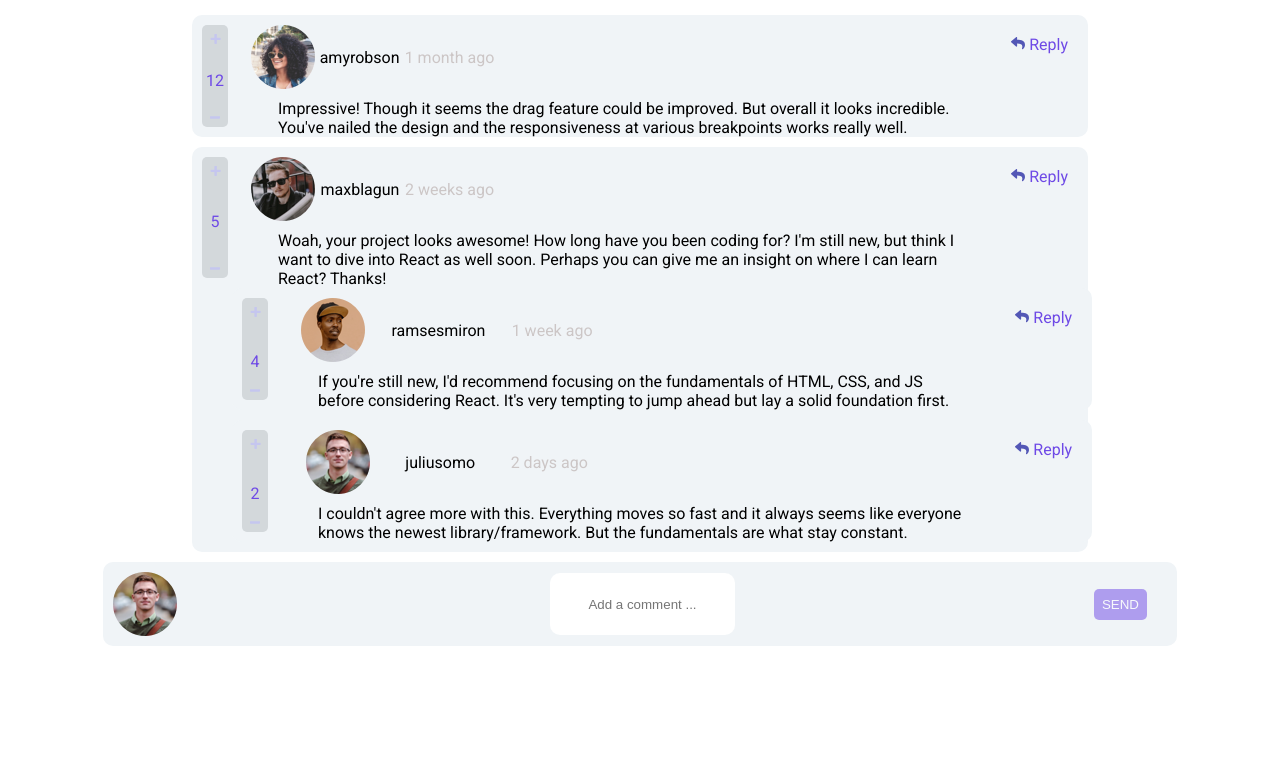
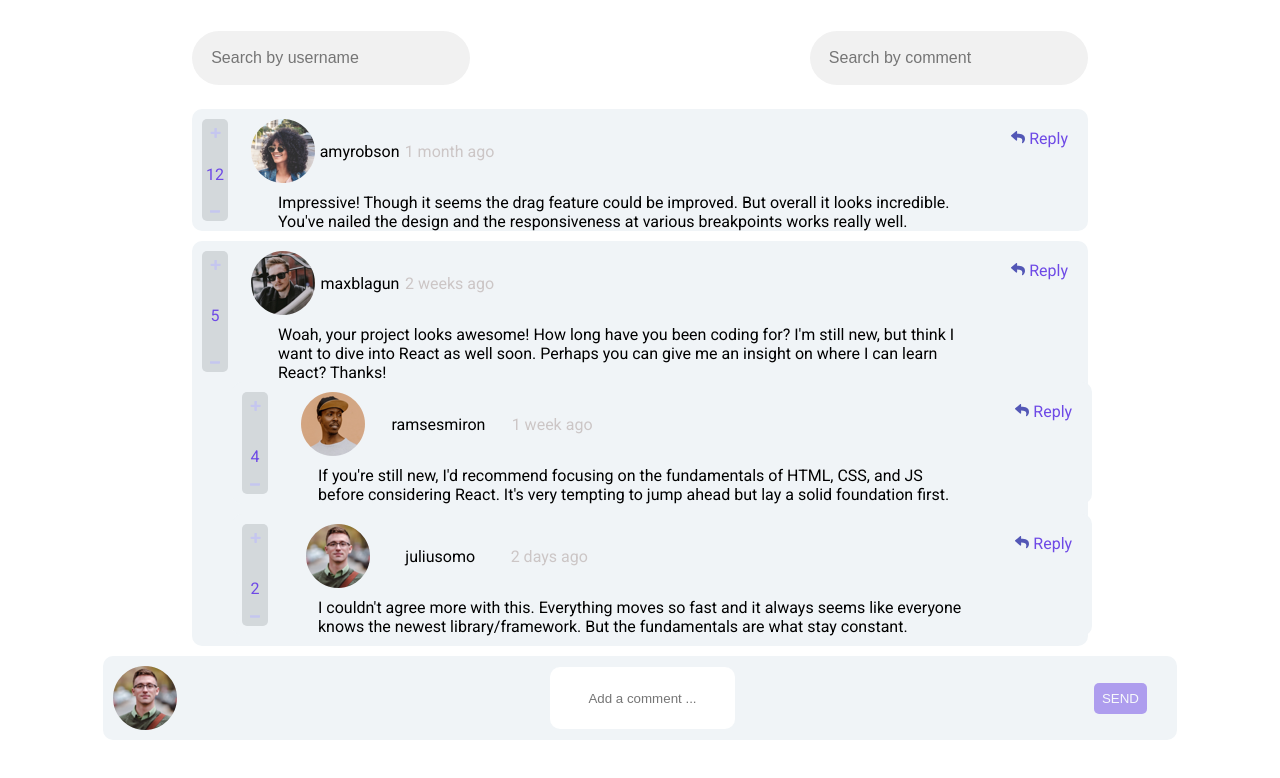
Before and after one commit to shahrzadJavadiKoushesh/AsanPadrakht-Internship, an Angular app in the folder interactiveCommentSection/: page / in a window 1280 px wide. Shown: the top 778 px of the page. Built offline with nearby package versions, Linux system fonts and the light colour scheme.

Commit message:
add search component

```diff
--- a/interactiveCommentSection/src/app/app.component.html
+++ b/interactiveCommentSection/src/app/app.component.html
@@ -1,10 +1,15 @@
 <div class="comments">
+    <div class="search-bar">
+        <app-search [placeholder]="'Search by username'"></app-search>
+        <app-search [placeholder]="'Search by comment'"></app-search>
+    </div>
     <div *ngFor="let comment of data.comments;" class="comment">
         <div class="comment-header">
             <div class="comment-score">
                 <img src="../assets/images/icon-plus.svg" alt="" (click)="changeScroe(comment, true)" class="plusOne">
                 <span class="score">{{comment.score}}</span>
-                <img src="../assets/images/icon-minus.svg" alt="" (click)="changeScroe(comment, false)"  class="minusOne">
+                <img src="../assets/images/icon-minus.svg" alt="" (click)="changeScroe(comment, false)"
+                    class="minusOne">
             </div>
             <div class="comment-right-part">
                 <div class="top">
@@ -27,10 +32,12 @@
             <div *ngFor="let reply of comment.replies" class="reply comment">
                 <div class="reply-header">
                     <div class="comment-score">
-                        <img src="../assets/images/icon-plus.svg" alt="" (click)="changeScroe(reply, true)" class="plusOne">
+                        <img src="../assets/images/icon-plus.svg" alt="" (click)="changeScroe(reply, true)"
+                            class="plusOne">
                         <i class="fas fa-thumbs-up"></i>
                         <span class="score">{{reply.score}}</span>
-                        <img src="../assets/images/icon-minus.svg" alt="" (click)="changeScroe(reply, false)" class="minusOne">
+                        <img src="../assets/images/icon-minus.svg" alt="" (click)="changeScroe(reply, false)"
+                            class="minusOne">
                     </div>
 
                     <div class="comment-right-part">
--- a/interactiveCommentSection/src/app/app.component.scss
+++ b/interactiveCommentSection/src/app/app.component.scss
@@ -1,5 +1,9 @@
 .comments {
-    // background-color: rebeccapurple;
+    .search-bar{
+        display: flex;
+        justify-content: space-between;
+        width: 70%;
+    }
     display: flex;
     flex-direction: column;
     justify-content: center;
--- a/interactiveCommentSection/src/app/app.module.ts
+++ b/interactiveCommentSection/src/app/app.module.ts
@@ -7,12 +7,14 @@ import { AppComponent } from './app.component';
 import { AddCommentComponent } from './add-comment/add-comment.component';
 import { BrowserAnimationsModule } from '@angular/platform-browser/animations';
 import { ReplyComponent } from './reply/reply.component';
+import { SearchComponent } from './search/search.component';
 
 @NgModule({
   declarations: [
     AppComponent,
     AddCommentComponent,
     ReplyComponent,
+    SearchComponent,
   ],
   imports: [
     BrowserModule,
--- /dev/null
+++ b/interactiveCommentSection/src/app/search/search.component.html
@@ -0,0 +1,3 @@
+<div>
+    <input type="text"  [placeholder]="placeholder" >
+</div>
--- /dev/null
+++ b/interactiveCommentSection/src/app/search/search.component.scss
@@ -0,0 +1,18 @@
+div{
+    display: flex;
+    justify-content: center;
+    margin-top: 1rem;
+    margin-bottom: 1.5rem;
+}
+
+div input{
+    border-radius: 10rem;
+    border: none;
+    height: 1rem;
+    width: 15rem;
+    background-color: #f1f1f1;
+    padding: 1.2rem;
+    outline: none;
+    font-weight: 500;
+    font-size: 1rem;
+}
```
Also changed, not shown: interactiveCommentSection/src/app/search/search.component.ts (added, +12 -0 lines), 1 other file (tests, documents, lock files or other folders).
